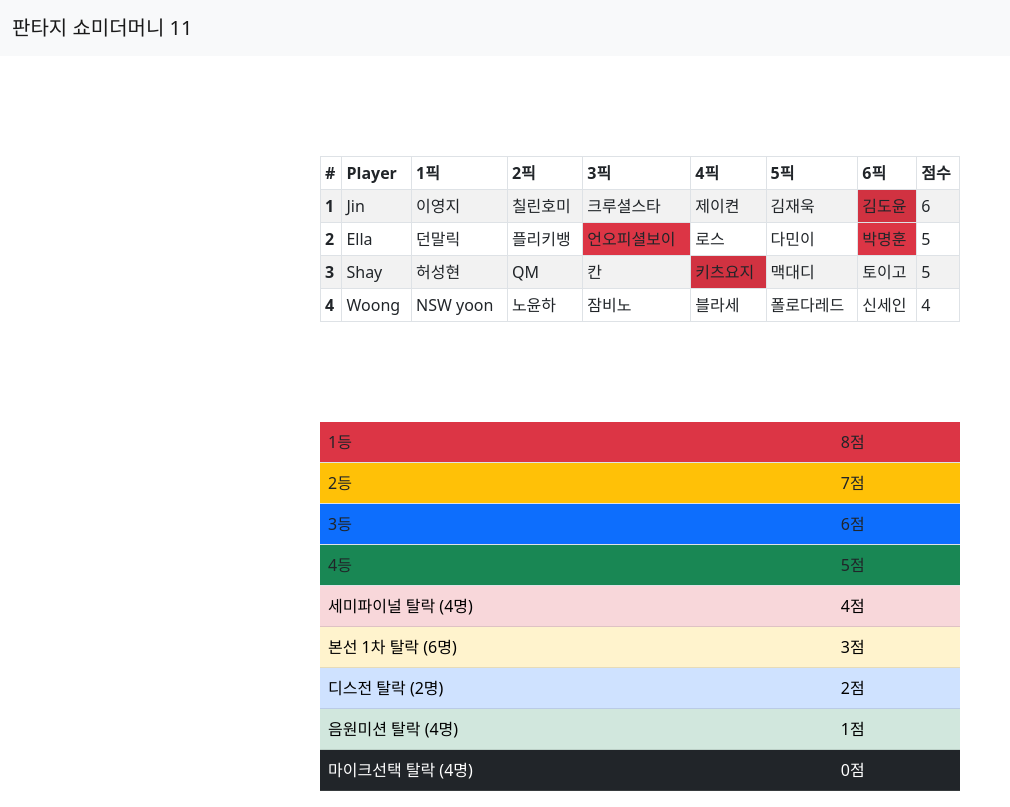
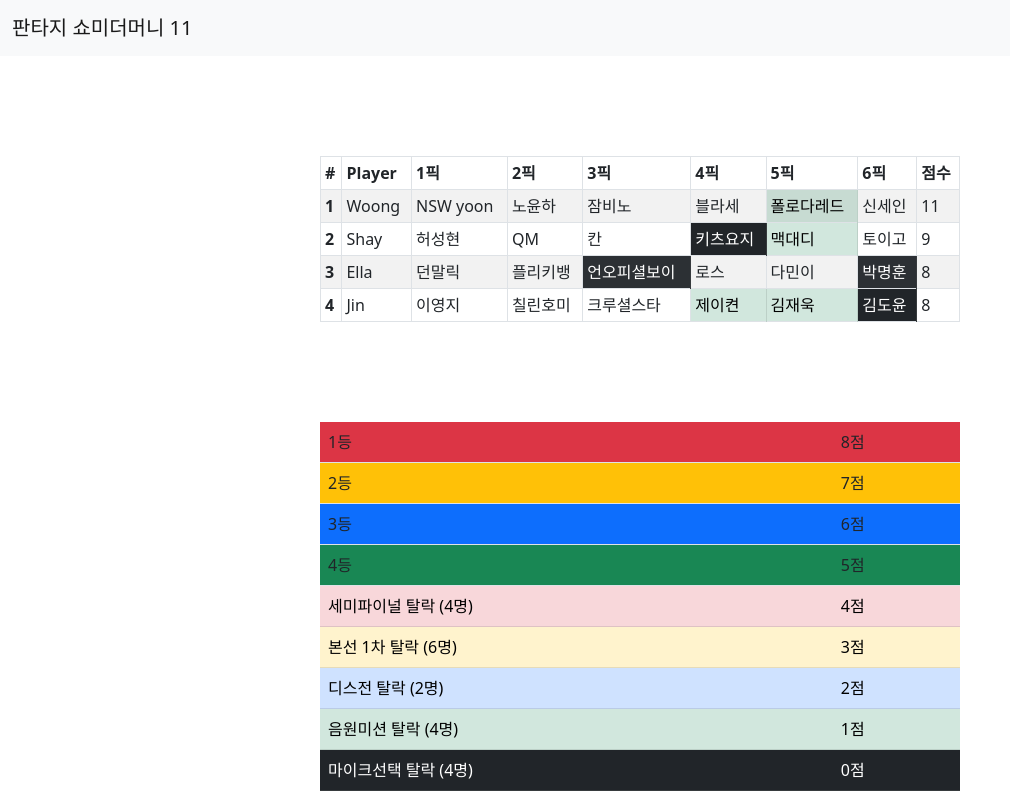
Before and after one commit to shayjin/FantasyShowMeTheMoney11, a React (Create React App) app: page / in a window 1280 px wide. Shown: the whole page, without its empty margins (0-1010 px from the left). Built offline with nearby package versions, Linux system fonts and the light colour scheme.

Commit message:
색깔적용!

```diff
--- a/src/App.js
+++ b/src/App.js
@@ -25,35 +25,31 @@ function NavBar() {
 function ScoreBoard(props) {
   var p = [[], [], [], []];
   var points = {};
+  var added;
+  var ddc;
 
   for (var j = 0; j < 4; j++) {
-
-    var added = false;
     p[j].push({name: props.players[j+1], color:""});
     var point = 0;
 
     for (var i = 0; i < props.possessions[j].length; i++) {
-      var ddc;
       ddc = props.possessions[j][i];
+      added = false;
 
       point += props.rappers[props.possessions[j][i]];
       for (var k = 0; k < props.rounds.length; k++) {
         for (var l = 0; l < props.rounds[k].length; l++) {
-          added = false;
-          if (props.rounds[k].includes(ddc)) {
+          if (props.rounds[k].includes(ddc) && !added) {
             p[j].push({name: ddc, color: props.colors[k]});
+
             added = true;
-            break;
           }
         }
       }
-
       if (!added) {
         p[j].push({name: ddc, color: ""});
       }
-
     }
-
     points[j] = point;
   }
 
@@ -98,11 +94,11 @@ function ScoreBoard(props) {
         </tr>
       </thead>
       <tbody>
-        {p.map(y => (
+        {keys.map(key => (
           <tr>
-            <th scope="row" key={y}>{index}</th>
-            {y.map (z =>(
-              <td key={z.name} class={z.color}>{z.name}</td>
+            <th scope="row" key={key}>{index}</th>
+              {p[key].map(rapper => (
+                <td class={rapper.color}>{rapper.name}</td>
             ))}
             <td key={index}>{points[keys[index++ - 1]]}</td>
           </tr>
@@ -169,7 +165,7 @@ function Main() {
 
   // 탈락자
   let 마이크선택 = ["김도윤", "박명훈", "키츠요지", "언오피셜보이"];
-  let 음원 = [];
+  let 음원 = ["폴로다레드", "맥대디", "제이켠", "김재욱"];
   let 디스 = [];
   let 본선 = [];
   let 세미 = [];
@@ -179,8 +175,8 @@ function Main() {
   let first = "";
 
   let rounds = [마이크선택, 음원, 디스, 본선,세미, fourth, third, second, first];
-  let colors = ["bg-danger", "bg-warning", "bg-primary", "bg-success", "table-danger", "table-warning",
-  "table-primary", "table-success", "table-dark"];
+  let colors = ["table-dark", "table-success","table-primary","table-warning",
+  "table-danger","bg-success","bg-primary","bg-warning", "bg-danger"];
 
   var curr = 0;
 
```
